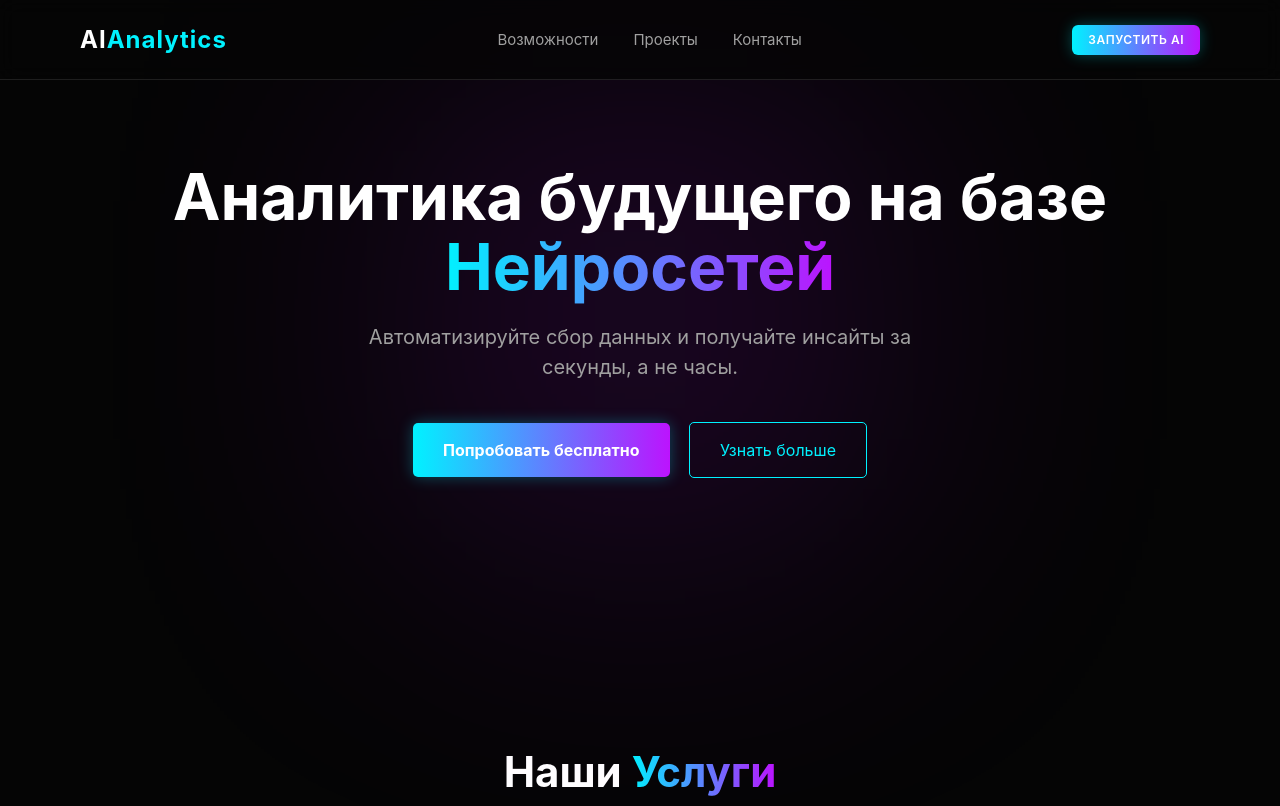
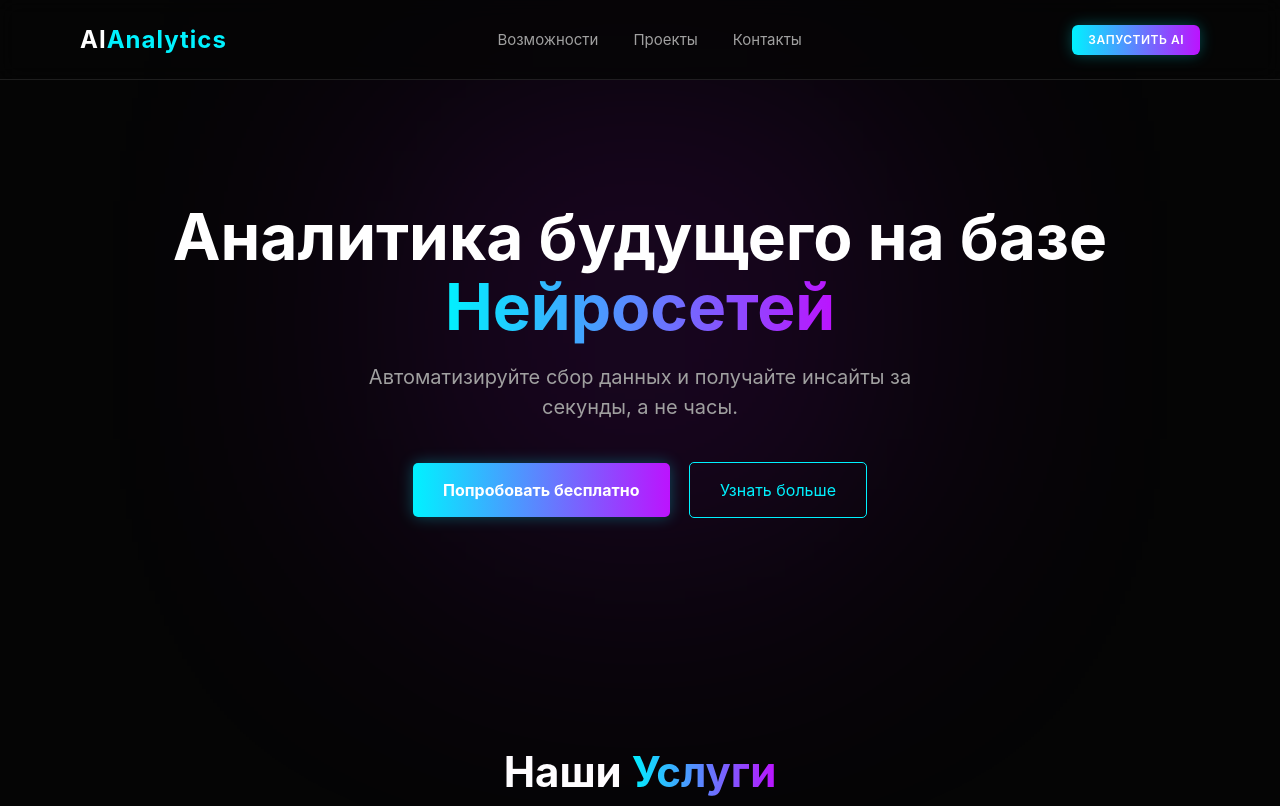
Before and after one commit to viktorspec/ai-analytics-landing, a plain HTML site: page index.html in a window 1280 px wide. Shown: the top 806 px of the page. Drawn offline with Linux system fonts and the light colour scheme.

Commit message:
Update style.css

```diff
--- a/style.css
+++ b/style.css
@@ -113,7 +113,7 @@ body {
     align-items: center;
     justify-content: center;
     position: relative;
-    padding: 0 20px;
+    padding: 80px 20px 0; /* 80px — это высота вашей шапки. Теперь текст не зайдет под неё */
 }
 
 .hero-content {
```
